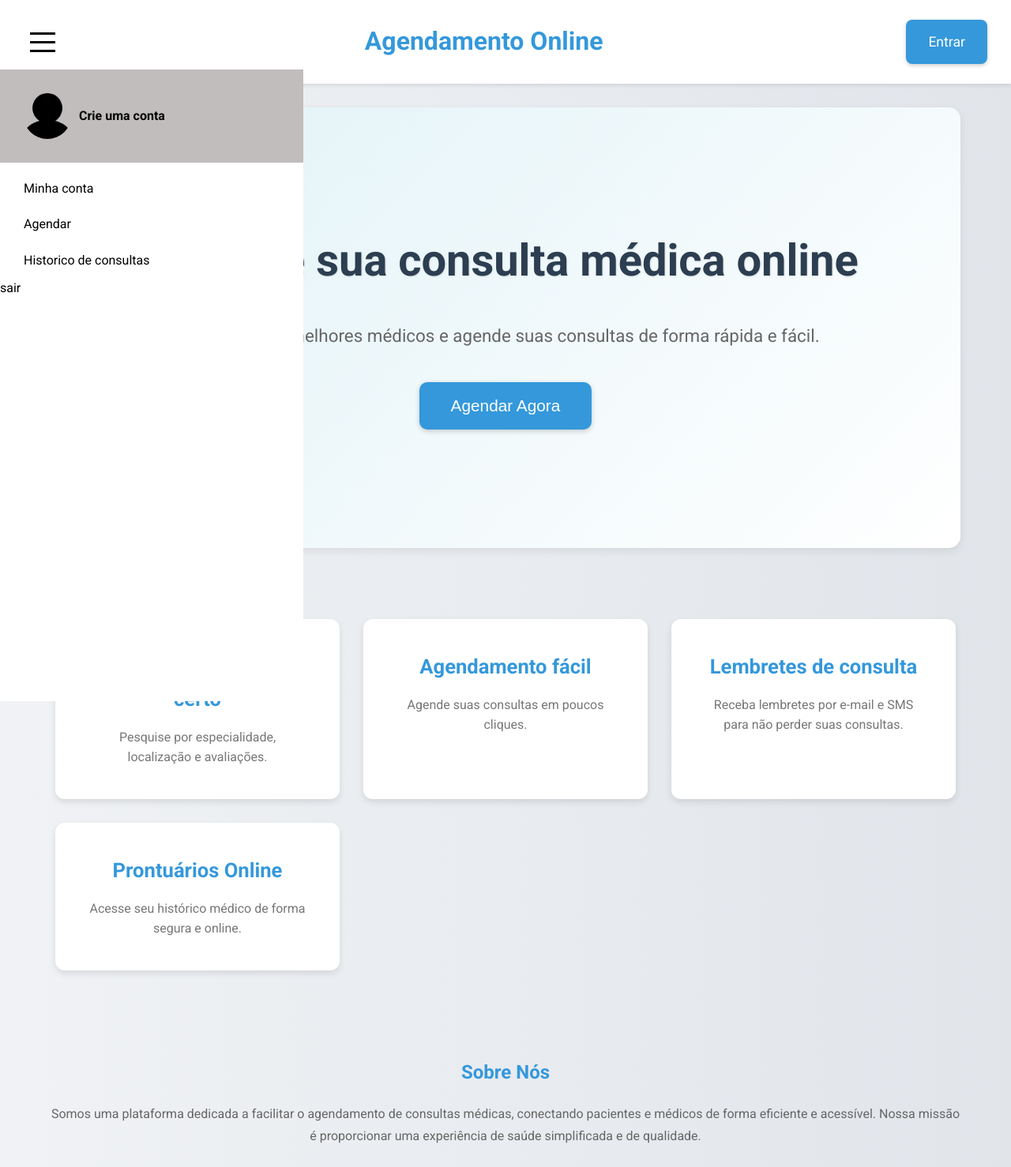
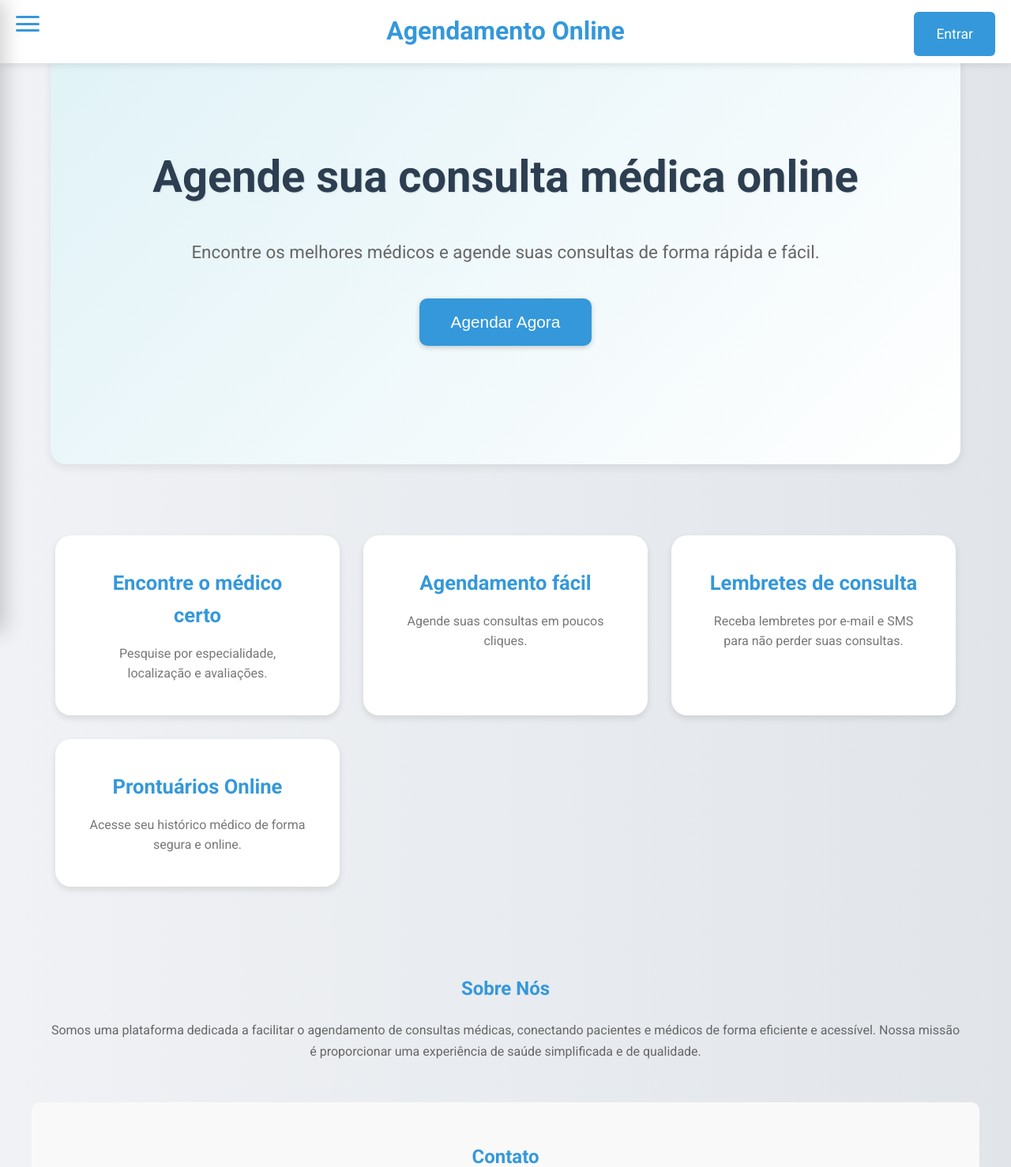
Before and after one commit to Yuri768/TCC, a Django app: template home/templates/home.html in a window 1280 px wide. Shown: the top 1478 px of the page at 79% size. Run offline with Django 5.2, Linux system fonts and the light colour scheme; the template is opened without the code that fills it, so the values that code supplies are empty; some libraries are stand-ins or nearby versions.

Commit message:
nav-list melhorada

```diff
--- a/home/static/css/home_styles.css
+++ b/home/static/css/home_styles.css
@@ -15,12 +15,16 @@
 }
 
 header {
-    background-color: #fff;
-    box-shadow: 0 2px 5px rgba(0, 0, 0, 0.1);
-    position: sticky;
+    position: fixed;
     top: 0;
-    z-index: 100;
-    transition: background-color 0.3s ease;
+    width: 100%;
+    background: white;
+    box-shadow: 0 2px 10px rgba(0,0,0,0.1);
+    z-index: 900;
+    height: 80px;
+    display: flex;
+    align-items: center;
+    justify-content: center;
 }
 
 nav {
@@ -32,125 +36,219 @@
     padding: 20px 20px;
 }
 
+/* Navbar Lateral */
 .nav-list {
-    list-style: none;
+    position: fixed;
+    top: 0;
+    left: -300px;
+    width: 300px;
+    height: 100vh;
+    background: #2c3e50;
+    box-shadow: 5px 0 25px rgba(0,0,0,0.2);
+    transition: all 0.4s cubic-bezier(0.65, 0.05, 0.36, 1);
+    z-index: 1000;
     display: flex;
-    position: absolute;
-    top: 11vh;
+    flex-direction: column;
+    color: white;
+}
+
+.nav-list.active {
     left: 0;
-    width: 30vw;
-    height: 100vh;
-    background: #fff;
-    flex-direction: column;
-    align-items: left;
-    justify-content: flex-start;
 }
 
 .nav-list a {
-    color: #000000;
+    color: #ecf0f1;
+    text-decoration: none;
+    transition: all 0.3s ease;
+}
+
+/* Itens do Menu */
+.itens-nav_list {
+    padding: 15px 0;
+    display: flex;
+    flex-direction: column;
+    flex-grow: 1;
+}
+
+.itens-nav_list li {
+    padding: 12px 25px;
+    transition: all 0.3s ease;
+    border-left: 4px solid transparent;
+}
+
+.itens-nav_list li:hover {
+    background-color: rgba(255,255,255,0.05);
+    border-left: 4px solid #3498db;
+}
+
+.itens-nav_list li a {
+    display: block;
+    font-size: 15px;
+}
+
+.itens-nav_list li:hover a {
+    color: #3498db;
+    transform: translateX(5px);
+}
+
+.footer-nav_list {
+    border-top: 1px solid rgba(255,255,255,0.1);
+    padding: 15px 0;
+}
+
+#nav-exit {
+    padding: 12px 25px;
+}
+
+#nav-exit a {
+    color: #e74c3c;
+    font-weight: 500;
+    display: flex;
+    align-items: center;
+}
+
+#nav-exit a:hover {
+    color: #c0392b;
     text-decoration: none;
 }
 
-.nav-list a:hover {
-    text-decoration: underline;
+#nav-exit a::before {
+    content: "→";
+    margin-right: 10px;
+    transition: all 0.3s ease;
 }
 
-.itens-nav_list{
-    padding-left: 20px;
-    padding-top: 10px;
+#nav-exit a:hover::before {
+    transform: translateX(-5px);
+}
+
+/* Menu Hamburguer */
+.Menu-navbar {
+    position: fixed;
+    left: 20px;
+    top: 20px;
+    width: 30px;
+    height: 20px;
+    cursor: pointer;
+    z-index: 1100;
     display: flex;
     flex-direction: column;
+    justify-content: space-between;
 }
 
-.itens-nav_list li {
-    padding: 10px;
+.Menu-navbar div {
+    height: 3px;
+    width: 100%;
+    background-color: #3498db;
+    border-radius: 3px;
+    transition: all 0.3s ease;
 }
 
 
-.Menu-navbar {
-    cursor: pointer;
+/* Transformação em X quando ativo */
+.Menu-navbar.active .line1 {
+    transform: rotate(45deg) translate(5px, 5px);
+    background-color: #e74c3c;
 }
 
-.Menu-navbar div {
-    width: 32px;
-    height: 3px;
-    background: #000000;
-    margin: 8px;
+.Menu-navbar.active .line2 {
+    opacity: 0;
 }
 
+.Menu-navbar.active .line3 {
+    transform: rotate(-45deg) translate(5px, -5px);
+    background-color: #e74c3c;
+}
 .logo {
-    font-size: 1.75em;
+    position: absolute;
+    left: 50%;
+    transform: translateX(-50%);
+    font-size: 18px;
     font-weight: bold;
     color: #3498db;
-    transition: color 0.3s ease, transform 0.3s;
+    transition: transform 0.1s ease;
 }
+
 
 .logo:hover {
     color: #2980b9;
-    transform: scale(1.05);
+    transform: translateX(-50%) scale(1.02);
 }
 
 
-.auth {
-    display: flex;
-    gap: 15px;
-}
 
 .auth a {
-    color: #fff;
+    position: fixed;
+    right: 20px;
+    top: 15px;
+    background-color: #3498db;
+    color: white;
+    padding: 6px 12px;
+    border-radius: 6px;
     text-decoration: none;
-    padding: 12px 25px;
-    border-radius: 8px;
-    border: none;
-    background-color: #3498db;
-    transition: background-color 0.3s ease, transform 0.2s, box-shadow 0.3s ease;
     font-weight: 500;
-    display: inline-block;
-    box-shadow: 0 2px 5px rgba(0, 0, 0, 0.2);
+    z-index: 1000;
 }
 
 .auth a:hover {
     background-color: #2980b9;
-    transform: translateY(-2px);
-    box-shadow: 0 4px 8px rgba(0, 0, 0, 0.3);
+    text-decoration: none;
 }
 
+/* Área de Boas-Vindas */
 .welcome {
+    margin-top: 60px; /* Compensa a altura do header */
     display: flex;
     align-items: center;
-    background-color: #c2bdbd;
-    padding: 30px;
+    background-color: #34495e;
+    padding: 25px 20px;
+    border-bottom: 1px solid rgba(255,255,255,0.1);
 }
 
-.welcome > div:first-child{
-    margin-right: 10px;
+.welcome > div:first-child {
+    margin-right: 15px;
 }
 
-.welcome > div > p:last-child{
-    display: flex;
-    justify-content: center;
+.welcome > div > p:first-child {
+    font-size: 14px;
+    color: #bdc3c7;
+    margin-bottom: 5px;
 }
 
-
-.welcome > div:first-child > img{
-    width: 60px;
-    height: auto;
-    border-radius: 50%;
+.welcome > div > p:last-child {
+    font-size: 16px;
+    color: white;
+    font-weight: 500;
 }
 
-.welcome > div > p{
-    margin: 0px;
-}
-
-.welcome-nav > div:first-child > img{
+.welcome > div:first-child > img {
     width: 60px;
-    height: auto;
+    height: 60px;
     border-radius: 50%;
+    object-fit: cover;
+    border: 3px solid #3498db;
 }
 
 .welcome a {
     display: flex;
     align-items: center;
+    width: 100%;
+}
+
+/* Área do usuário no header */
+.welcome-nav {
+    position: fixed;
+    right: 20px;
+    top: 20px;
+    z-index: 1000;
+}
+
+.welcome-nav img {
+    width: 40px;
+    height: 40px;
+    border-radius: 50%;
+    object-fit: cover;
+    border: 2px solid #3498db;
 }
 
 #profile_img {
@@ -160,6 +258,8 @@
 }
 
 #text-welcome {
+    font-size: 16px;
+    color: white;
     padding-left: 10px;
 }
 
@@ -175,7 +275,7 @@
     background: linear-gradient(135deg, #e0f2f7, #fff);
     text-align: center;
     padding: 120px 20px;
-    border-radius: 15px;
+    border-radius: 20px;
     box-shadow: 0 4px 12px rgba(0, 0, 0, 0.08);
     margin: 30px auto;
     max-width: 90%;
@@ -236,7 +336,7 @@
 .feature-card {
     padding: 30px;
     background-color: #fff;
-    border-radius: 12px;
+    border-radius: 20px;
     box-shadow: 0 4px 8px rgba(0, 0, 0, 0.1);
     text-align: center;
     transition: transform 0.3s ease, box-shadow 0.3s ease;
--- a/home/static/js/home.js
+++ b/home/static/js/home.js
@@ -0,0 +1,8 @@
+const nav = document.querySelector(".nav-list");
+const menuNav = document.querySelector(".Menu-navbar");
+
+menuNav.addEventListener('click', function() {
+    // Alternar classes active no menu hamburguer e no nav-list
+    this.classList.toggle('active');
+    nav.classList.toggle('active');
+});
--- a/home/templates/home.html
+++ b/home/templates/home.html
@@ -112,7 +112,7 @@
     <footer>
         <p>&copy;2024 Sistema de Agendamento de Consultas Médicas</p>
     </footer>
-    <script data-cfasync="false" src="/cdn-cgi/scripts/5c5dd728/cloudflare-static/email-decode.min.js"></script><script src="script.js"></script>
+    <script src="{% static 'js/home.js' %}"></script>
 </body>
 
 </html>
```
Also changed, not shown: README.md.
